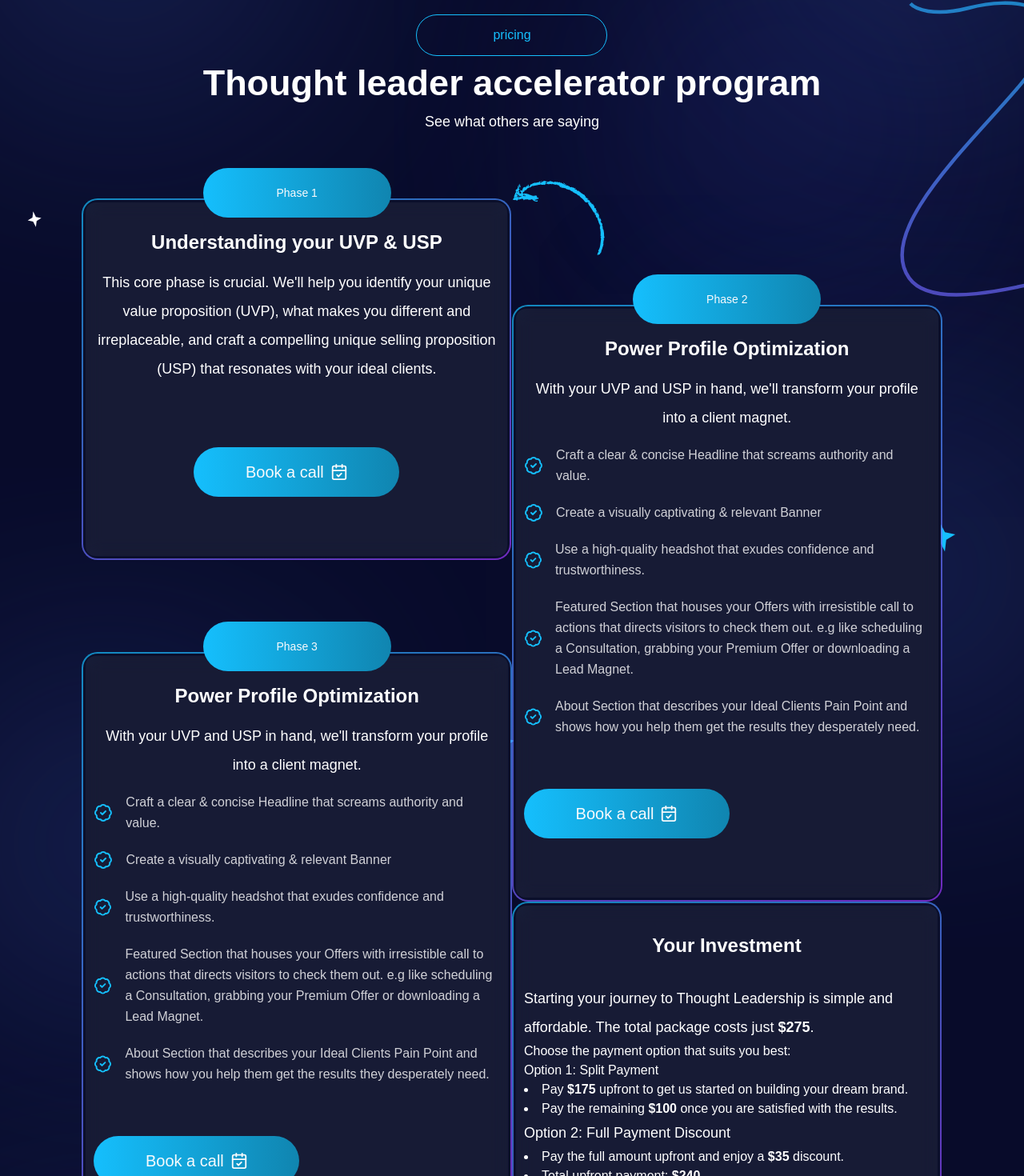
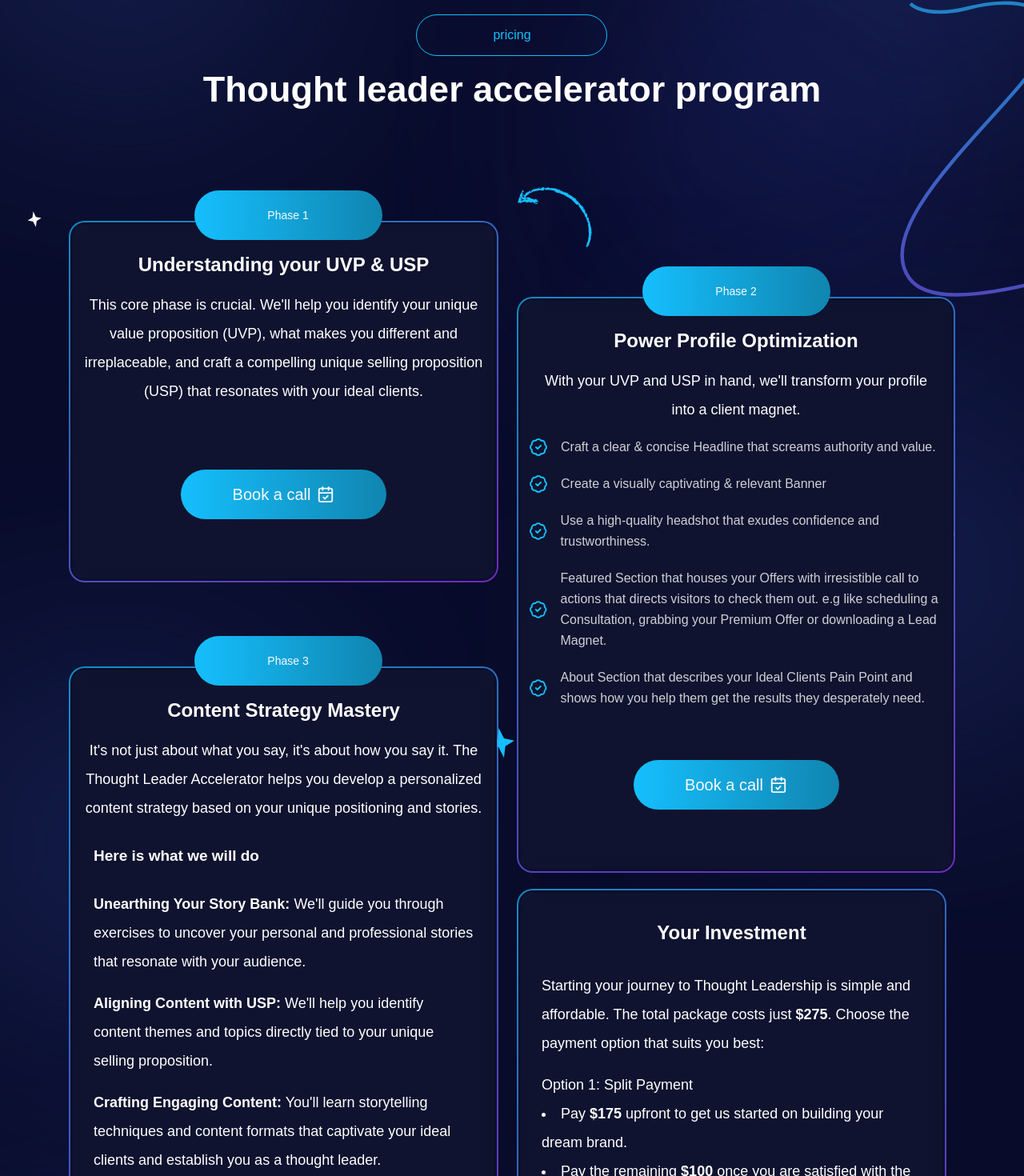
Before and after one commit to WeBuildWithLove/Offer_Portfolio, a React (Vite) app: page /pricing in a window 1280 px wide. Shown: the part 228-1698 px from the top of the page at 80% size. Built offline with nearby package versions, Linux system fonts and the light colour scheme.

Commit message:
feat(page): add pricing page ui

```diff
--- a/src/components/sections/price.tsx
+++ b/src/components/sections/price.tsx
@@ -1,34 +1,31 @@
-import FullBtn from "../ui/btns/FullBtn";
 import SmallBtn from "../ui/btns/SmallBtn";
 import TransparentBtn from "../ui/btns/TransparentBtn";
 import PricingCard from "../ui/cards/PricingCard";
-import Content from "../ui/Headers.tsx/Content";
+
 import List from "../ui/Headers.tsx/List";
 import MainTitle from "../ui/Headers.tsx/MainTitle";
 import ArrowDown from "../../assets/ArrowDown.svg";
 import ArrowUp from "../../assets/ArrowUp.svg";
+import FullBtn from "../ui/btns/FullBtn";
+import SpanContent from "../ui/Headers.tsx/SpanContent";
 
 const Price = () => {
   return (
-    <section className="max-w-full flex py-[8rem] px-[8%]">
-      <div className="flex flex-col gap-5 text-center items-center justify-center mx-auto">
-        <div>
+    <section className="max-w-full flex py-[8rem] ">
+      <div className="flex flex-col gap-10 text-center items-center justify-center mx-auto">
+        <div className="">
           <TransparentBtn
             label=" pricing"
             className="w-[239px] border-blue-color text-blue-color h-[52px]"
           />
           <MainTitle
             title="Thought leader accelerator program"
-            className=" text-[45px] font-semibold"
-          />
-          <Content
-            title="See what others are saying"
-            className="text-lg font-normal"
+            className=" text-[45px] font-semibold py-2"
           />
         </div>
-        <div className=" flex">
-          <div className="flex flex-col  w-full">
-            <div className="flex-1">
+        <div className=" flex gap-3 mt-5">
+          <div className="flex flex-col w-full">
+            <div className="flex-1 ">
               <SmallBtn
                 label="Phase 1"
                 className="w-[235px] z-20 relative top-6"
@@ -37,7 +34,10 @@ const Price = () => {
                 title="Understanding your UVP & USP"
                 subtitle="This core phase is crucial. We'll help you identify your unique value proposition (UVP), what makes you different and irreplaceable, and craft a compelling unique selling proposition (USP) that resonates with your ideal clients."
                 children={
-                  <FullBtn label="Book a call" className="w-[257px] my-16" />
+                  <FullBtn
+                    label="Book a call"
+                    className="w-[257px] my-16 mx-auto"
+                  />
                 }
               />
             </div>
@@ -48,17 +48,54 @@ const Price = () => {
                 className="w-[235px] z-20 relative top-6"
               />
               <PricingCard
-                title="Power Profile Optimization"
-                subtitle="With your UVP and USP in hand, we'll transform your profile into a client magnet."
+                className=""
+                title="Content Strategy Mastery"
+                subtitle="It's not just about what you say, it's about how you say it. The Thought Leader Accelerator helps you develop a personalized content strategy based on your unique positioning and stories."
               >
-                <List />
-                <FullBtn label="Book a call" className="w-[257px] my-16" />
+                <SpanContent className="px-4">
+                  <p className="text-[19px] font-semibold py-2">
+                    Here is what we will do
+                  </p>
+                  <p>
+                    <span className=" font-semibold">
+                      Unearthing Your Story Bank:
+                    </span>{" "}
+                    We'll guide you through exercises to uncover your personal
+                    and professional stories that resonate with your audience.
+                  </p>
+                  <p>
+                    <span className=" font-semibold">
+                      {" "}
+                      Aligning Content with USP:{" "}
+                    </span>
+                    We'll help you identify content themes and topics directly
+                    tied to your unique selling proposition.
+                  </p>
+                  <p>
+                    <span className=" font-semibold">
+                      Crafting Engaging Content:
+                    </span>{" "}
+                    You'll learn storytelling techniques and content formats
+                    that captivate your ideal clients and establish you as a
+                    thought leader.
+                  </p>
+                </SpanContent>
+
+                <FullBtn
+                  label="Book a call"
+                  className="w-[257px] my-16 mx-auto"
+                />
               </PricingCard>
             </div>
           </div>
-          <div className="flex flex-col w-full">
-            <div className="flex-1 mt-10">
-              <img src={ArrowDown} alt="image of an arrow" />
+          <div className="flex flex-col w-full ">
+            <div className="flex-1  my-5">
+              <img
+                src={ArrowDown}
+                alt="image of an arrow"
+                width={94}
+                height={113}
+              />
               <SmallBtn
                 label="Phase 2"
                 className="w-[235px] z-20 relative top-6"
@@ -68,34 +105,37 @@ const Price = () => {
                 subtitle="With your UVP and USP in hand, we'll transform your profile into a client magnet."
               >
                 <List />
-                <FullBtn label="Book a call" className="w-[257px] my-16" />
+                <FullBtn
+                  label="Book a call"
+                  className="w-[257px] my-16 mx-auto"
+                />
               </PricingCard>
             </div>
             <div className="flex-1">
-              <PricingCard className="pb-16" title="Your Investment">
-                {/* <MainTitle title="Your Investment" className="" /> */}
-                <p className="text-lg font-normal leading-9 max-w-[507px]">
+              <PricingCard className="" title="Your Investment">
+                <SpanContent className="px-4 pb-4">
+                  <p>
                     Starting your journey to Thought Leadership is simple and
-                  affordable. The total package costs just{" "}
-                  <span className=" font-semibold">$275</span>.
+                    affordable. The total package costs just
+                    <span className=" font-semibold"> $275</span>. Choose the
+                    payment option that suits you best:
                   </p>
-                <p> Choose the payment option that suits you best:</p>
-                <p>Option 1: Split Payment</p>
+
                   <ul className="list-disc list-inside">
+                    Option 1: Split Payment
                     <li>
-                    Pay <span className=" font-semibold">$175</span> upfront to
-                    get us started on building your dream brand.
+                      Pay <span className=" font-semibold">$175</span> upfront
+                      to get us started on building your dream brand.
                     </li>
                     <li>
                       Pay the remaining{" "}
                       <span className=" font-semibold">$100</span> once you are
-                    satisfied with the results.
+                      satisfied with the result.
                     </li>
                   </ul>
-                <p className="text-lg font-normal leading-9 max-w-[507px]">
+
+                  <ul className="list-disc list-inside">
                     Option 2: Full Payment Discount
-                </p>
-                <ul className="list-disc list-inside">
                     <li>
                       Pay the full amount upfront and enjoy a{" "}
                       <span className=" font-semibold">$35</span> discount.
@@ -105,6 +145,7 @@ const Price = () => {
                       <span className=" font-semibold">$240</span>.
                     </li>
                   </ul>
+                </SpanContent>
               </PricingCard>
             </div>
           </div>
@@ -112,7 +153,9 @@ const Price = () => {
         <img
           src={ArrowUp}
           alt="image of an arrow"
-          className=" translate-y-[-50px]"
+          className=" "
+          width={94}
+          height={113}
         />
       </div>
     </section>
--- /dev/null
+++ b/src/components/ui/Headers.tsx/SpanContent.tsx
@@ -0,0 +1,18 @@
+import { FC, ReactNode } from "react";
+
+interface SpanParagraphProps {
+  children?: ReactNode;
+  className?: string;
+}
+
+const SpanContent: FC<SpanParagraphProps> = ({ children, className }) => {
+  return (
+    <div
+      className={`${className} text-lg font-normal leading-9 max-w-[507px] flex flex-col gap-4`}
+    >
+      {children}
+    </div>
+  );
+};
+
+export default SpanContent;
--- a/src/components/ui/cards/PricingCard.tsx
+++ b/src/components/ui/cards/PricingCard.tsx
@@ -16,7 +16,7 @@ const PricingCard: FC<PricingCardProps> = ({
 }) => {
   return (
     <div className="flex gap-7">
-      <div className="card-border p-[5px]  ">
+      <div className="card-border p-[5px]   ">
         <div className="flex flex-col gap-4 glass_container items-center">
           <MainTitle title={title} className="text-2xl font-semibold pt-6" />
           <Content
--- a/src/components/ui/cards/RecommendationCard.tsx
+++ b/src/components/ui/cards/RecommendationCard.tsx
@@ -6,7 +6,7 @@ export const RecommendationCard = () => {
   return (
     <div className="flex gap-7">
       {reviewData.map((item, index) => (
-        <div key={index} className="card-border p-1">
+        <div key={index} className="card-border p-[6px] rounded-3xl">
           <div className="flex flex-col gap-4 glass_container ">
             <div className="flex gap-1 mt-5">
               <img
@@ -42,7 +42,7 @@ export const RecommendationCardTwo = () => {
   return (
     <div className="flex gap-7">
       {reviewDataTwo.map((item, index) => (
-        <div key={index} className="card-border p-1">
+        <div key={index} className="card-border p-[6px] rounded-3xl">
           <div className="flex flex-col gap-4 glass_container  ">
             <div className="flex gap-1 mt-5">
               <img
--- a/src/index.css
+++ b/src/index.css
@@ -131,7 +131,7 @@
   }
 
   .glass_container {
-    background: rgba(255, 255, 255, 0.05);
+    background: rgba(255, 255, 255, 0.02);
     position: relative;
     z-index: 1;
     backdrop-filter: blur(10px);
@@ -183,32 +183,45 @@
   } */
 
   .loader {
+    width: 106px;
+    height: 56px;
+    display: block;
+    margin: 30px auto;
+    background-image: linear-gradient(#FFF 50px, transparent 0), linear-gradient(#FFF 50px, transparent 0), linear-gradient(#FFF 50px, transparent 0), linear-gradient(#FFF 50px, transparent 0), radial-gradient(circle 14px, #FFF 100%, transparent 0);
+    background-size: 48px 15px , 15px 35px, 15px 35px, 25px 15px, 28px 28px;
+    background-position: 25px 5px, 58px 20px, 25px 17px, 2px 37px, 76px 0px;
+    background-repeat: no-repeat;
     position: relative;
-    width: 108px;
-    display: flex;
-    justify-content: space-between;
+    transform: rotate(-45deg);
+    box-sizing: border-box;
   }
-  .loader::after , .loader::before  {
+  .loader::after,
+  .loader::before {
     content: '';
-    display: inline-block;
-    width: 48px;
-    height: 48px;
-    background-color: #FFF;
-    background-image:  radial-gradient(circle 14px, #0d161b 100%, transparent 0);
+    position: absolute;
+    width: 56px;
+    height: 56px;
+    border: 6px solid #FFF;
+    border-radius: 50%;
+    left: -45px;
+    top: -10px;
     background-repeat: no-repeat;
-    border-radius: 50%;
-    animation: eyeMove 10s infinite , blink 10s infinite;
+    background-image: linear-gradient(#FFF 64px, transparent 0), linear-gradient(#FFF 66px, transparent 0), radial-gradient(circle 4px, #FFF 100%, transparent 0);
+    background-size: 40px 1px , 1px 40px, 8px 8px;
+    background-position: center center;
+    box-sizing: border-box;
+    animation: rotation 0.3s linear infinite;
   }
-  @keyframes eyeMove {
-    0%  , 10% {     background-position: 0px 0px}
-    13%  , 40% {     background-position: -15px 0px}
-    43%  , 70% {     background-position: 15px 0px}
-    73%  , 90% {     background-position: 0px 15px}
-    93%  , 100% {     background-position: 0px 0px}
+  .loader::before {
+    left: 25px;
+    top: 60px;
   }
-  @keyframes blink {
-    0%  , 10% , 12% , 20%, 22%, 40%, 42% , 60%, 62%,  70%, 72% , 90%, 92%, 98% , 100%
-    { height: 48px}
-    11% , 21% ,41% , 61% , 71% , 91% , 99%
-    { height: 18px}
+
+  @keyframes rotation {
+    0% {
+      transform: rotate(0deg);
+    }
+    100% {
+      transform: rotate(360deg);
+    }
   }
--- a/src/pages/Landing.tsx
+++ b/src/pages/Landing.tsx
@@ -1,4 +1,3 @@
-import AccordionSec from "../components/layouts/AccordionSec";
 import Guide from "../components/sections/Guide";
 import Hero from "../components/sections/Hero";
 import Recommendations from "../components/sections/Recommendations";
@@ -11,7 +10,6 @@ const Landing = () => {
       <Guide />
       <Showcase />
       <Recommendations />
-      <AccordionSec />
     </main>
   );
 };
--- a/src/pages/Pricing.tsx
+++ b/src/pages/Pricing.tsx
@@ -1,9 +1,13 @@
+import Footer from "../components/layouts/Footer";
 import Price from "../components/sections/Price";
 
 const Pricing = () => {
   return (
     <main className=" font-CabinetGrotesk ">
       <Price />
+      <div className="pt-6">
+        <Footer />
+      </div>
     </main>
   );
 };
```
Also changed, not shown: src/App.tsx (+5 -5 lines), src/components/sections/Hero.tsx (+9 -5 lines), src/components/ui/LoadingOverlay.tsx (+8 -1 lines), src/components/ui/cards/ImageCard.tsx (+4 -3 lines), src/lib/utils.ts (+18 -3 lines). Lines whose indentation alone changed are shown as unchanged.
